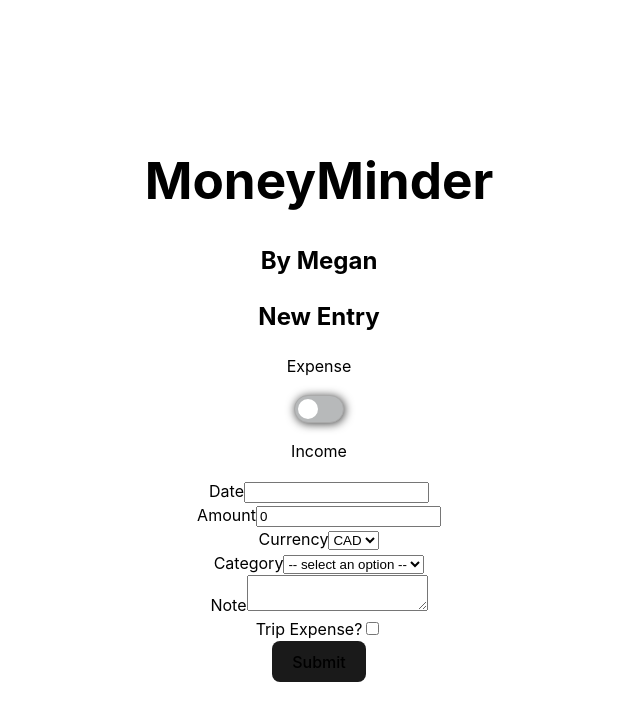
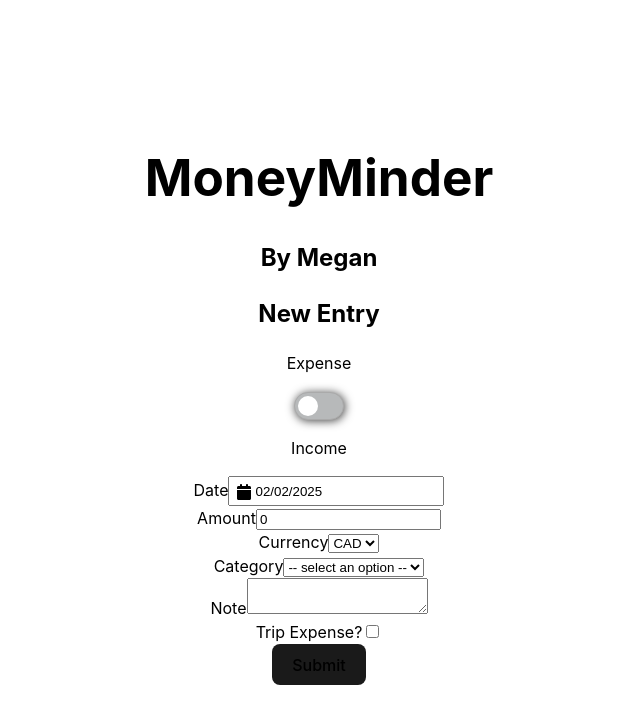
Before and after one commit to meganveldhuis/money-minder-client, a React (Vite) app in the folder client-budget-app/: page / in a window 1280 px wide. Shown: the top 724 px of the page, without its empty margins (321-961 px from the left). Built offline with nearby package versions, Linux system fonts and the light colour scheme.

Commit message:
add react-datepicker

```diff
--- a/client-budget-app/package.json
+++ b/client-budget-app/package.json
@@ -12,6 +12,7 @@
   "dependencies": {
     "axios": "^1.7.9",
     "react": "^18.3.1",
+    "react-datepicker": "^8.0.0",
     "react-dom": "^18.3.1",
     "react-router": "^7.1.5",
     "react-router-dom": "^7.1.5",
--- a/client-budget-app/src/components/EntrySideBar/EntrySideBar.jsx
+++ b/client-budget-app/src/components/EntrySideBar/EntrySideBar.jsx
@@ -1,10 +1,12 @@
 import { useState } from "react";
 import "./EntrySideBar.scss";
+import DatePicker from "react-datepicker";
+import "react-datepicker/dist/react-datepicker.css";
 
 function EntrySideBar() {
   const [isIncome, setIsIncome] = useState(false);
   const [formResponse, setFormResponse] = useState({
-    date: "",
+    date: new Date(),
     amount: 0,
     currency: "CAD",
     category: "",
@@ -39,13 +41,29 @@ function EntrySideBar() {
 
       <form className="form">
         <div className="form__item">
-          <label>Date</label>
-          <input
+          <label htmlFor="date">Date</label>
+          <DatePicker
+            todayButton="TODAY"
+            showIcon
+            name="date"
+            id="date"
+            selected={formResponse.date}
+            onChange={(chosenDate) =>
+              setFormResponse((prevState) => {
+                return {
+                  ...prevState,
+                  date: chosenDate,
+                };
+              })
+            }
+          />
+          {/* <input
             id="date"
             name="date"
+            type="date"
             onChange={(e) => handleInputChange(e)}
             value={formResponse.date}
-          ></input>
+          ></input> */}
         </div>
         <div className="form__item">
           <label htmlFor="amount">Amount</label>
```
Also changed, not shown: 1 other file (tests, documents, lock files or other folders).
